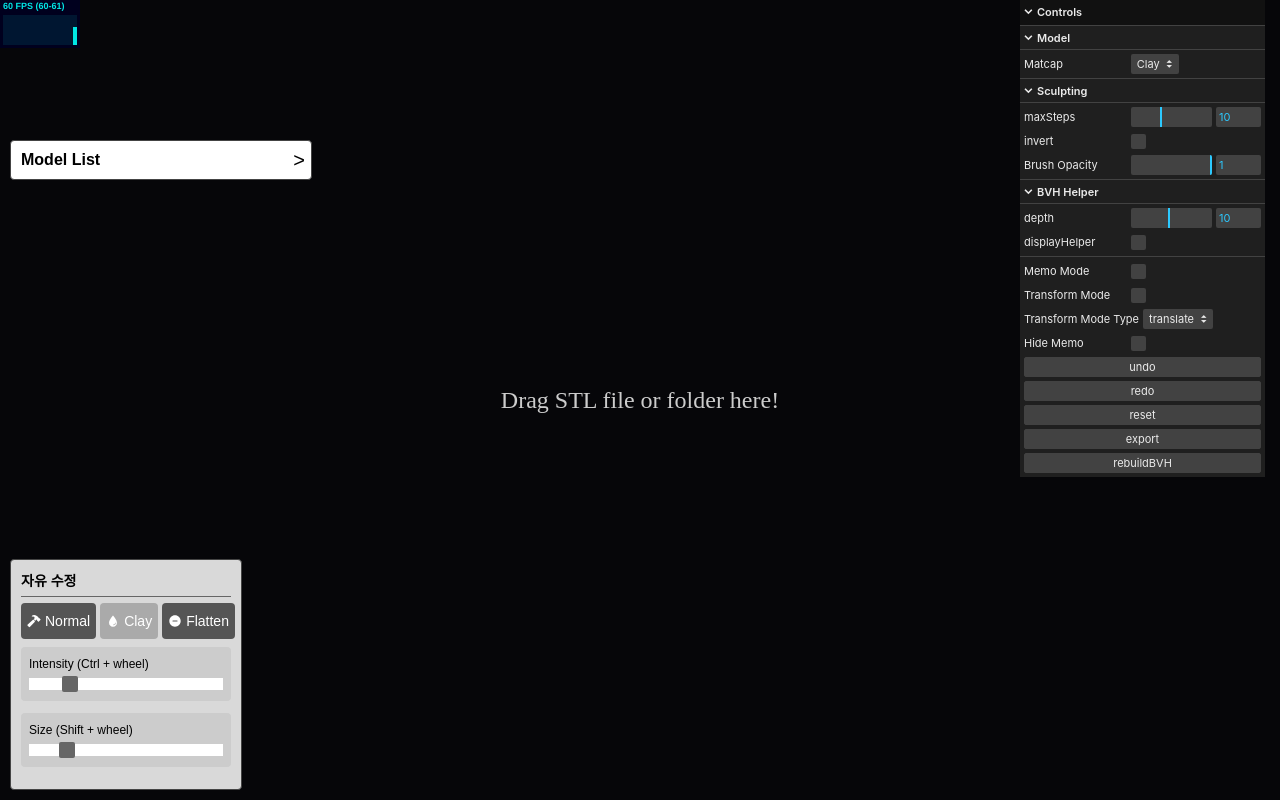
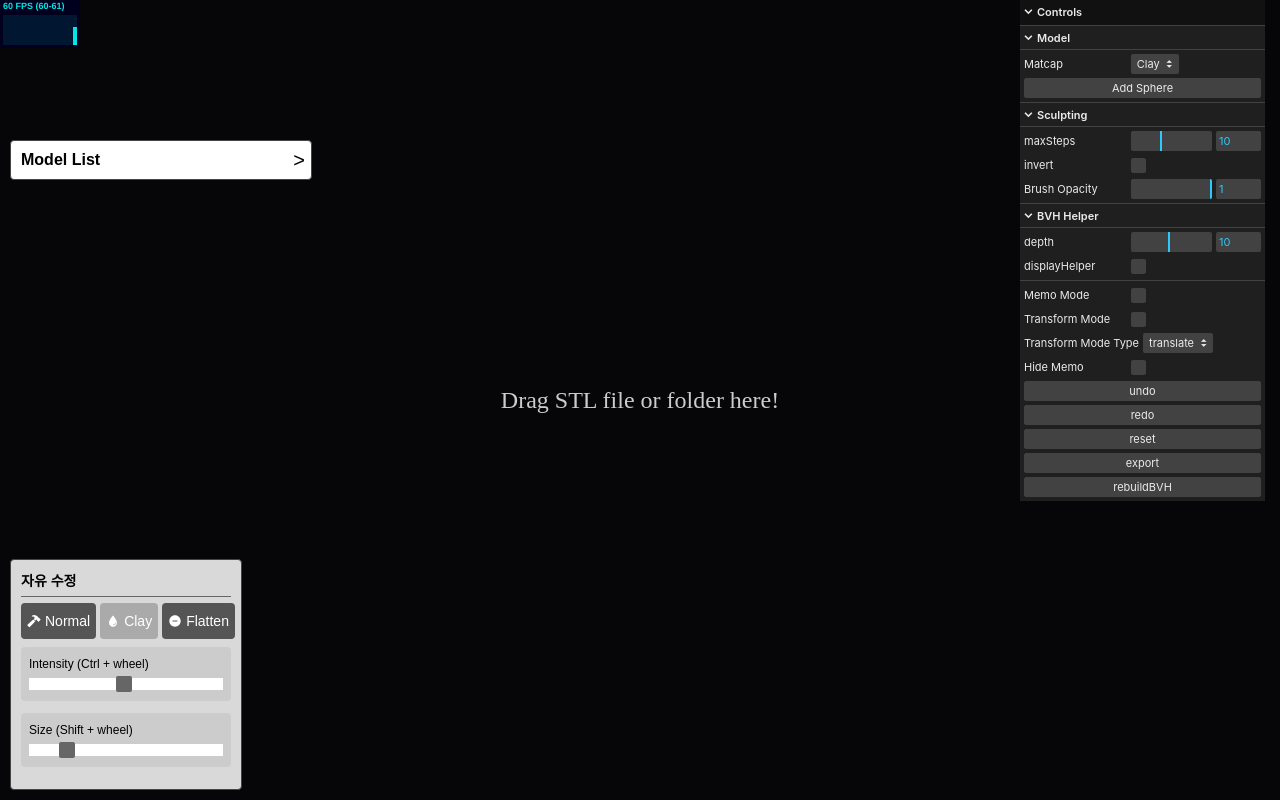
Before and after one commit to HEOJUNFO/my-sculpt-project, a website built with Vite: page index.html in a window 1280 px wide. Built offline with nearby package versions, Linux system fonts and the light colour scheme; files whose address does not match are found by name.

Commit message:
update add sphere

```diff
--- a/index.html
+++ b/index.html
@@ -398,7 +398,7 @@
     </div>
     <div class="slider-row">
       <label for="intensityRange">Intensity (Ctrl + wheel) </label>
-      <input type="range" id="intensityRange" min="1" max="50" step="1" value="10" />
+      <input type="range" id="intensityRange" min="1" max="50" step="1" value="25" />
     </div>
     <div class="slider-row">
       <label id="sizeLabel" for="sizeRange">Size (Shift + wheel)</label>
--- a/src/initScene.js
+++ b/src/initScene.js
@@ -1,5 +1,4 @@
-// src/initScene.js
-
+// initScene.js
 import * as THREE from 'three';
 import Stats from 'three/examples/jsm/libs/stats.module.js';
 import * as dat from 'three/examples/jsm/libs/lil-gui.module.min.js';
@@ -22,6 +21,7 @@ import {
   placeGizmoAtMeshCenter,
   undo,
   redo,
+  addModelToScene,
 } from './modelManager.js';
 
 // three-mesh-bvh 프로토타입 확장
@@ -30,34 +30,20 @@ THREE.BufferGeometry.prototype.computeBoundsTree = computeBoundsTree;
 THREE.BufferGeometry.prototype.disposeBoundsTree = disposeBoundsTree;
 
 // ---------------------- 전역 파라미터 ----------------------
-// 메모 모드와 트랜스폼 모드를 둘 다 갖고 있고, 둘 중 하나만 켜질 수 있도록.
 const params = {
   matcap: 'Clay',
-
-  // Sculpting
   size: 0.05,
   brush: 'clay',
-  intensity: 10,
+  intensity: 25,
   maxSteps: 10,
   invert: false,
   symmetrical: false,
-
-
-  // BVH Helper
   depth: 10,
   displayHelper: false,
-
-  // 투명도
   brushOpacity: 1.0,
   modelOpacity: 1.0,
-
-  // 메모 모드
   memoMode: false,
-
-  // Hide Memo
   memoHide: false,
-
-  // (새로 추가) Transform 모드
   transformMode: false,
   transformType: 'translate',
 };
@@ -84,7 +70,12 @@ export function initScene() {
   scene.add(new THREE.AmbientLight(0xffffff, 0.4));
 
   // 4) camera
-  const camera = new THREE.PerspectiveCamera(75, window.innerWidth / window.innerHeight, 0.1, 50);
+  const camera = new THREE.PerspectiveCamera(
+    75,
+    window.innerWidth / window.innerHeight,
+    0.1,
+    50
+  );
   camera.position.set(0, 0, 3);
   camera.far = 100;
   camera.updateProjectionMatrix();
@@ -104,8 +95,7 @@ export function initScene() {
   matcaps['White3']      = new THREE.TextureLoader().load('textures/BEE2E9_7E6A53_9AA09C_87837E-256px.png');
   matcaps['White4']      = new THREE.TextureLoader().load('textures/BFB5A4_DEDCCB_D7D4CC_DCD3C2-256px.png');
 
-
-  // 브러시(LineSegments) (원래 main.js에서 있던 로직)
+  // 브러시(LineSegments)
   const brushMat = new THREE.LineBasicMaterial({
     color: 'red',
     transparent: true,
@@ -141,9 +131,8 @@ export function initScene() {
     // 드래그 중이면 TrackballControls 비활성화
     controls.enabled = ! event.value;
   });
-  //기즈모사이즈 축소
+  // 기즈모 사이즈 축소
   transformControls.setSize(0.8);
-
 
   // refs 연결
   refs.scene = scene;
@@ -154,7 +143,6 @@ export function initScene() {
   refs.params = params;
   refs.matcaps = matcaps;
   refs.brush = brush;
-  // (추가) TransformControls
   refs.transformControls = transformControls;
 
   // dat.GUI
@@ -163,13 +151,22 @@ export function initScene() {
   // Model Folder
   const modelFolder = gui.addFolder('Model');
   modelFolder.add(params, 'matcap', Object.keys(matcaps)).name('Matcap');
+
+  // 여기서 "Add Sphere" 버튼 추가
+  // (button을 클릭하면 IcosahedronGeometry(1, 100)을 생성해 addModelToScene으로 넘김)
+  modelFolder.add({
+    addSphere: () => {
+      // (아래 addModelToScene이 modelManager.js 등에 정의되어 있다고 가정)
+      addModelToScene(new THREE.IcosahedronGeometry(1, 100), 'Icosahedron');
+    }
+  }, 'addSphere').name('Add Sphere');
+
   modelFolder.open();
 
   // Sculpt Folder
   const sculptFolder = gui.addFolder('Sculpting');
   sculptFolder.add(params, 'maxSteps',1,25,1);
   sculptFolder.add(params, 'invert');
-
   sculptFolder.add(params, 'brushOpacity', 0.0, 1.0, 0.01).name('Brush Opacity')
     .onChange(val => {
       brush.material.opacity = val;
@@ -184,7 +181,7 @@ export function initScene() {
       refs.bvhHelper.update();
     }
   });
-  helperFolder.add(params, 'displayHelper').onChange( display => {
+  helperFolder.add(params, 'displayHelper').onChange(display => {
     if (!refs.bvhHelper) return;
     if ( display ) {
       scene.add(refs.bvhHelper);
@@ -195,6 +192,7 @@ export function initScene() {
   });
   helperFolder.open();
 
+  // Memo Mode
   const memoCtrl = gui.add(params, 'memoMode')
     .name('Memo Mode')
     .onChange((value) => {
@@ -209,6 +207,7 @@ export function initScene() {
       }
     });
 
+  // Transform Mode
   const transformCtrl = gui.add(params, 'transformMode')
     .name('Transform Mode')
     .onChange((value) => {
@@ -222,23 +221,20 @@ const transformCtrl = gui.add(params, 'transformMode')
           placeGizmoAtMeshCenter(refs.targetMesh);
           refs.transformControls?.setMode(params.transformType);
         }
-    }
-    else {
+      } else {
         refs.transformControls.detach();
         refs.scene.remove(refs.transformControls.getHelper());
       }
     });
 
-  // (2) Transform Type (translate / rotate / scale)
+  // Transform Type
   gui.add(params, 'transformType', [ 'translate', 'rotate', 'scale' ] )
      .name('Transform Mode Type')
-     .onChange( (mode) => {
-       // transformType 변경 시, transformControls 모드 갱신
+     .onChange((mode) => {
        if (refs.transformControls) {
          refs.transformControls.setMode(mode);
        }
      });
-
 
   // Hide Memo
   gui.add(params, 'memoHide').name('Hide Memo').onChange((hideVal) => {
--- a/src/modelManager.js
+++ b/src/modelManager.js
@@ -403,7 +403,7 @@ function removeFromList(index) {
 }
 
 /** 씬에 모델 추가 */
-function addModelToScene(geometry, fileName) {
+export function addModelToScene(geometry, fileName) {
   if (!initialGeometry) {
     initialGeometry = geometry.clone();
     initialFileName = fileName;
```
Lines whose indentation alone changed are shown as unchanged.
